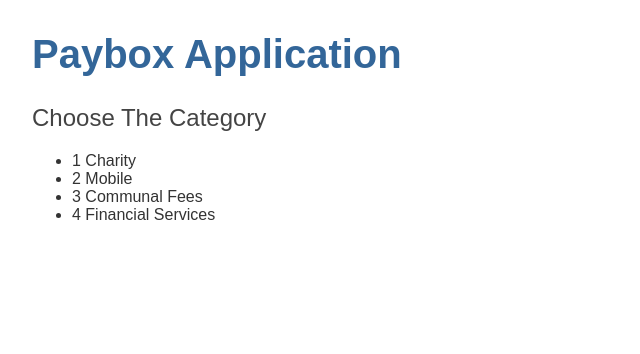
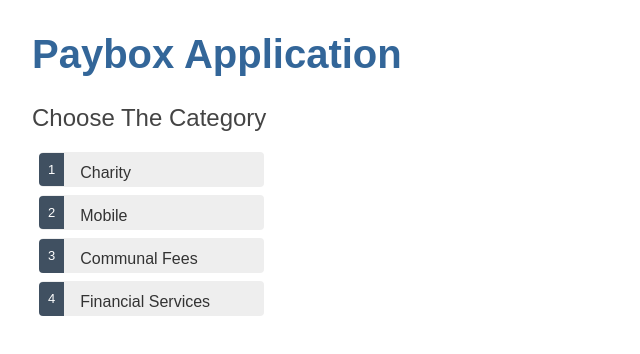
Before and after one commit to anitalakhadze/paybox_ui, an Angular app: page / in a window 1280 px wide. Shown: the top 354 px of the page, without its empty margins (0-640 px from the left). Built offline with nearby package versions, Linux system fonts and the light colour scheme.

Commit message:
applied css style to the categories

```diff
--- a/src/app/categories/categories.component.css
+++ b/src/app/categories/categories.component.css
@@ -0,0 +1,44 @@
+/* HeroesComponent's private CSS styles */
+.categories {
+    margin: 0 0 2em 0;
+    list-style-type: none;
+    padding: 0;
+    width: 15em;
+  }
+  .categories li {
+    cursor: pointer;
+    position: relative;
+    left: 0;
+    background-color: #EEE;
+    margin: .5em;
+    padding: .3em 0;
+    height: 1.6em;
+    border-radius: 4px;
+  }
+  .categories li:hover {
+    color: #607D8B;
+    background-color: #DDD;
+    left: .1em;
+  }
+  .categories li.selected {
+    background-color: #CFD8DC;
+    color: white;
+  }
+  .categories li.selected:hover {
+    background-color: #BBD8DC;
+    color: white;
+  }
+  .categories .badge {
+    display: inline-block;
+    font-size: small;
+    color: white;
+    padding: 0.8em 0.7em 0 0.7em;
+    background-color:#405061;
+    line-height: 1em;
+    position: relative;
+    left: -1px;
+    top: -4px;
+    height: 1.8em;
+    margin-right: .8em;
+    border-radius: 4px 0 0 4px;
+  }
```
